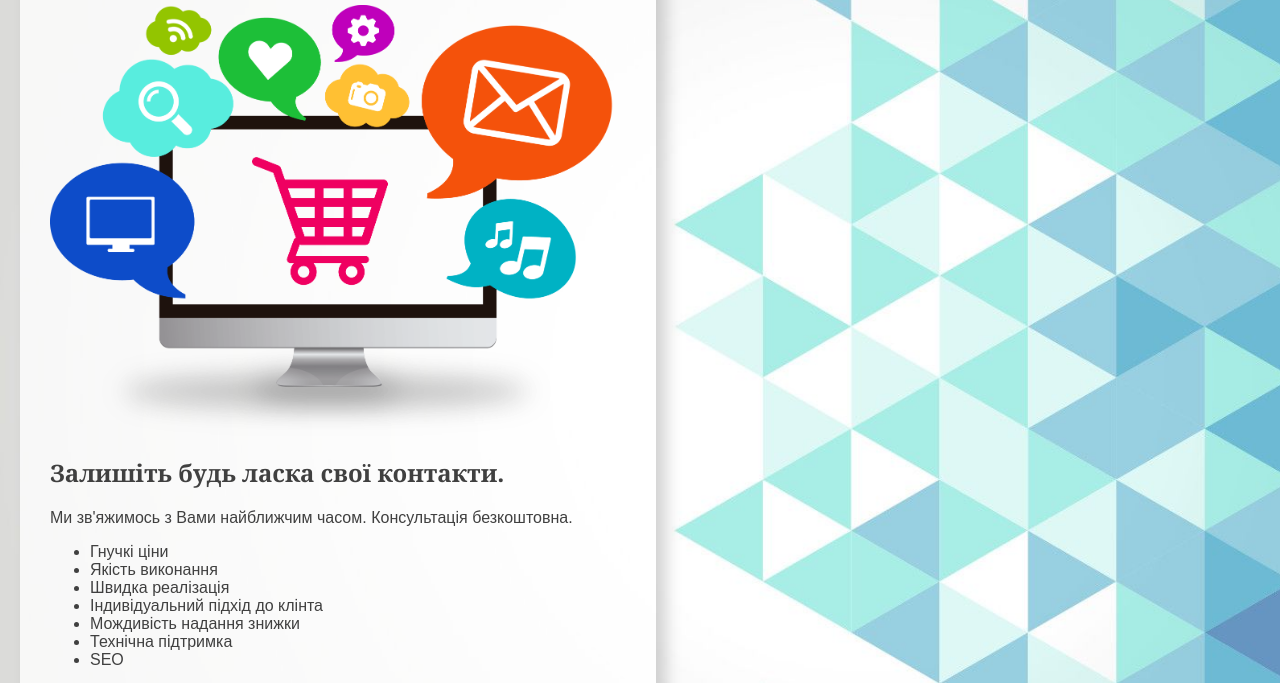
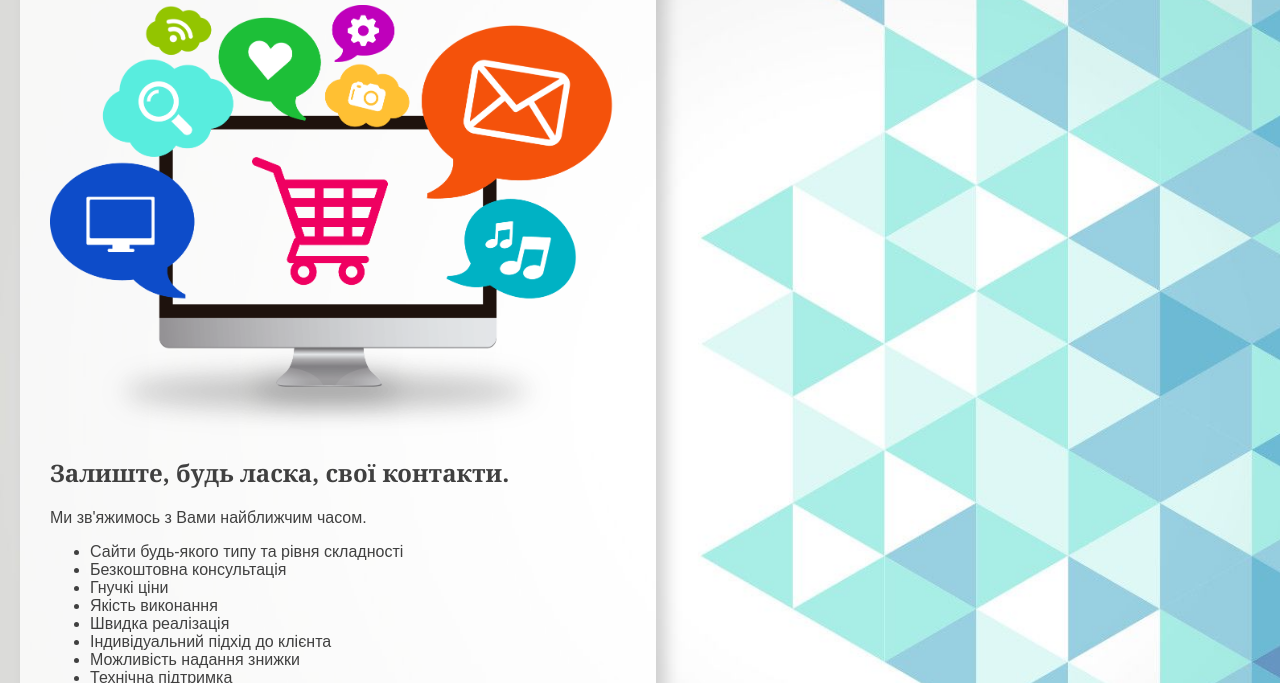
Before and after one commit to ask-question/ask-question.github.io, a plain HTML site: page index.html in a window 1280 px wide. Shown: the part 117-800 px from the top of the page. Drawn offline with Linux system fonts and the light colour scheme.

Commit message:
Other fixes to main page

```diff
--- a/index.html
+++ b/index.html
@@ -75,14 +75,16 @@
 <div class="landing">
 	<h1>Зв'язатися з нами</h1>
 	<p><img src="ecommerce.png" alt="Створення сайтів"></p>
-	<h2>Залишіть будь ласка свої контакти.</h2>
-	<p>Ми зв'яжимось з Вами найближчим часом. Консультація безкоштовна.</p>
+	<h2>Залиште, будь ласка, свої контакти.</h2>
+	<p>Ми зв'яжимось з Вами найближчим часом.</p>
 	<ul>
+		<li>Сайти будь-якого типу та рівня складності</li>
+		<li>Безкоштовна консультація</li>
 		<li>Гнучкі ціни</li>
 		<li>Якість виконання</li>
 		<li>Швидка реалізація</li>
-		<li>Індивідуальний підхід до клінта</li>
-		<li>Мождивість надання знижки</li>
+		<li>Індивідуальний підхід до клієнта</li>
+		<li>Можливість надання знижки</li>
 		<li>Технічна підтримка</li>
 		<li>SEO</li>
 	</ul>
```
